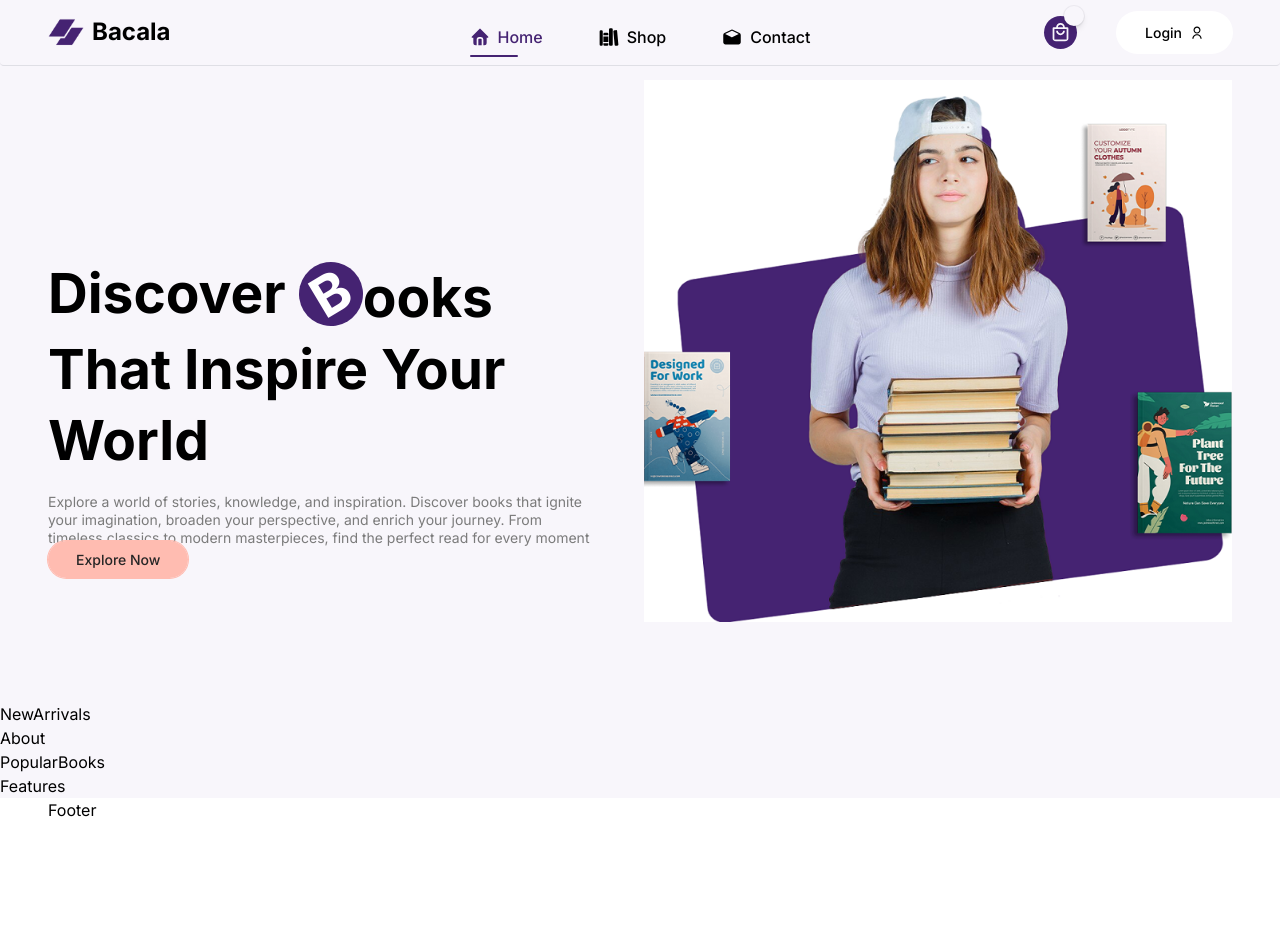
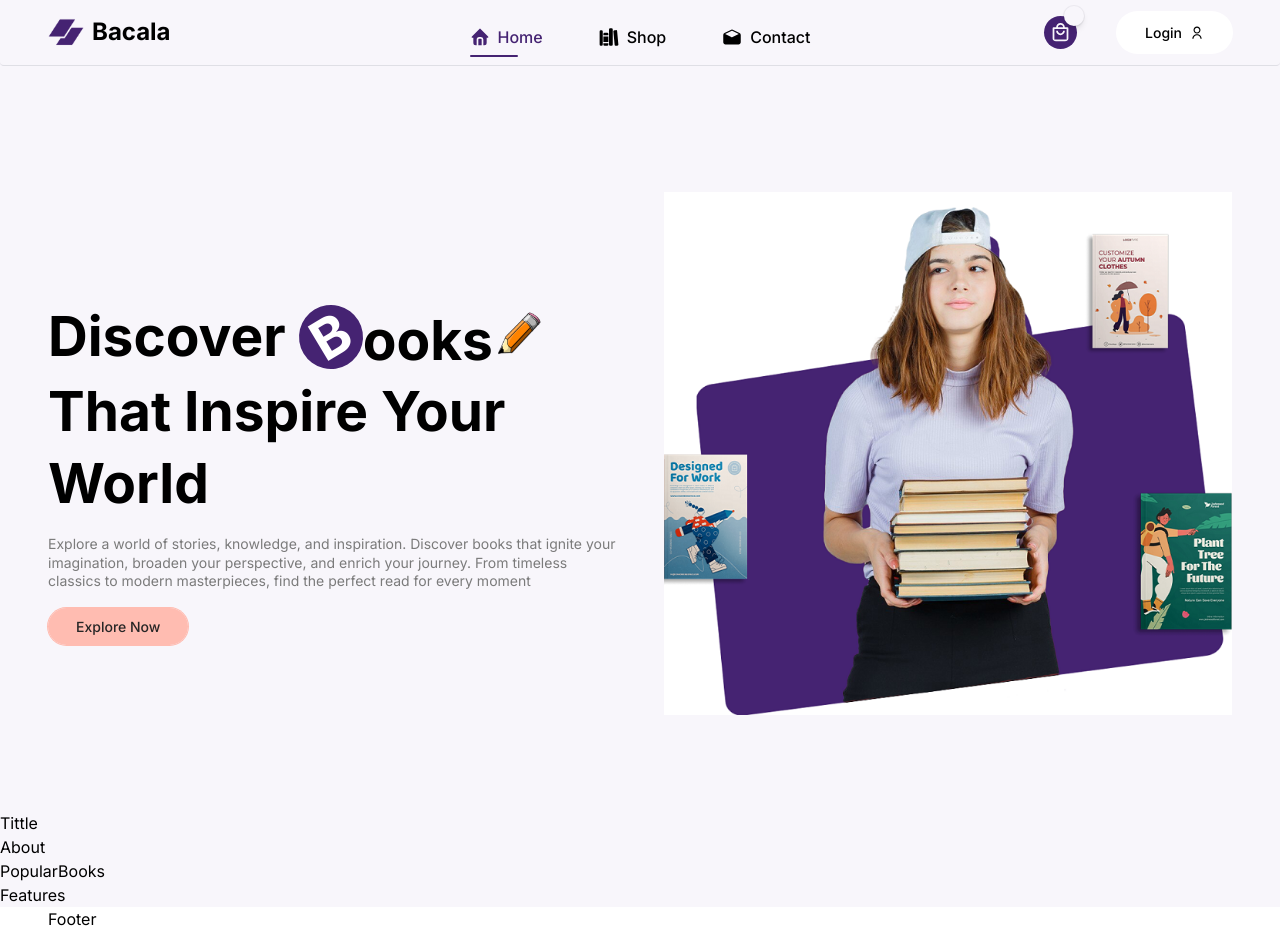
Before and after one commit to asimzahoor443/bacala-BookStore, a React (Vite) app in the folder frontend/: page / in a window 1280 px wide. Before the commit the page ends 822 px from the top, so only its background shows below. Built offline with nearby package versions, Linux system fonts and the light colour scheme.

Commit message:
docs: added new component as Tittle.jsx

```diff
--- a/frontend/src/components/Hero.jsx
+++ b/frontend/src/components/Hero.jsx
@@ -4,7 +4,7 @@ import bg from '../assets/bg.png';
 import pencil from '../assets/pencil.png';
 const Hero = () => {
   return (
-    <section className="max-padd-container py-20 xl:py36 ">
+    <section className="max-padd-container py-20 xl:py-36 ">
       <div className="flexCenter gap-12 flex-col xl:flex-row">
         {/* left side */}
 
@@ -14,9 +14,16 @@ const Hero = () => {
             <span className="inline-flex">
               <span className="inline-flex items-center justify-center p-5 h-16 w-16 bg-secondary text-white -rotate-[31deg] rounded-full">
                 B
-              </span>{' '}
-              ooks
+              </span>
+              ooks{' '}
             </span>
+            <img
+              src={pencil}
+              alt="pencilImg"
+              height={49}
+              width={49}
+              className="inline-flex relative bottom-2"
+            />{' '}
             That Inspire Your World
           </h1>
           <p>
@@ -25,14 +32,14 @@ const Hero = () => {
             enrich your journey. From timeless classics to modern masterpieces,
             find the perfect read for every moment
           </p>
-          <div>
+          <div className="mt-6">
             <Link to={'/store'} className="btn-secondaryOne">
               Explore Now
             </Link>
           </div>
         </div>
         {/* Right Side  */}
-        <div>
+        <div className="flex flex-1 relative z-10 top-12">
           <div>
             <img src={bg} alt="" height={588} width={588} />
           </div>
--- a/frontend/src/components/NewArrivals.jsx
+++ b/frontend/src/components/NewArrivals.jsx
@@ -1,7 +1,15 @@
 import React from 'react';
+import Tittle from './Tittle';
 
 const NewArrivals = () => {
-  return <div>NewArrivals</div>;
+  return (
+    <section>
+      <div>
+        {/* Left Side */}
+        <Tittle />
+      </div>
+    </section>
+  );
 };
 
 export default NewArrivals;
--- /dev/null
+++ b/frontend/src/components/Tittle.jsx
@@ -0,0 +1,7 @@
+import React from 'react';
+
+const Tittle = () => {
+  return <div>Tittle</div>;
+};
+
+export default Tittle;
```
